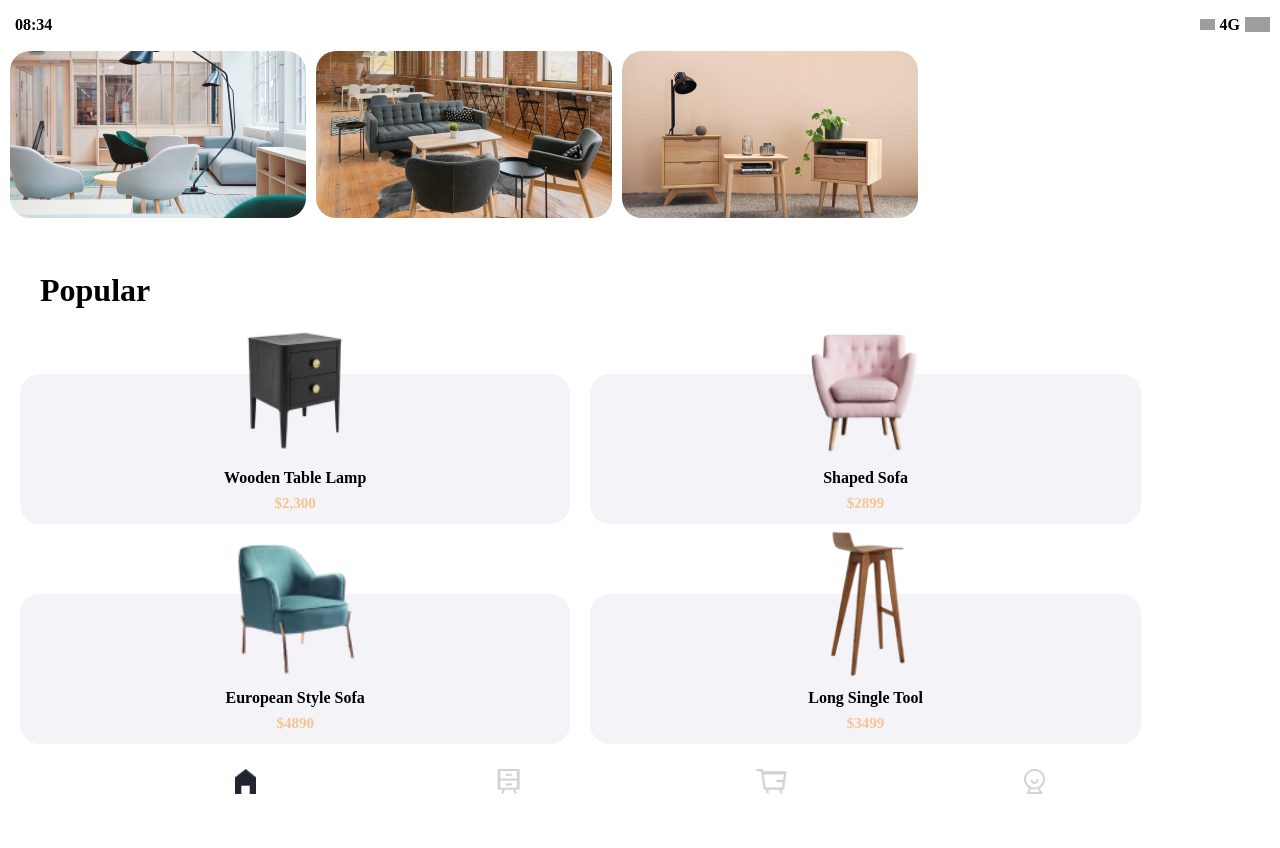
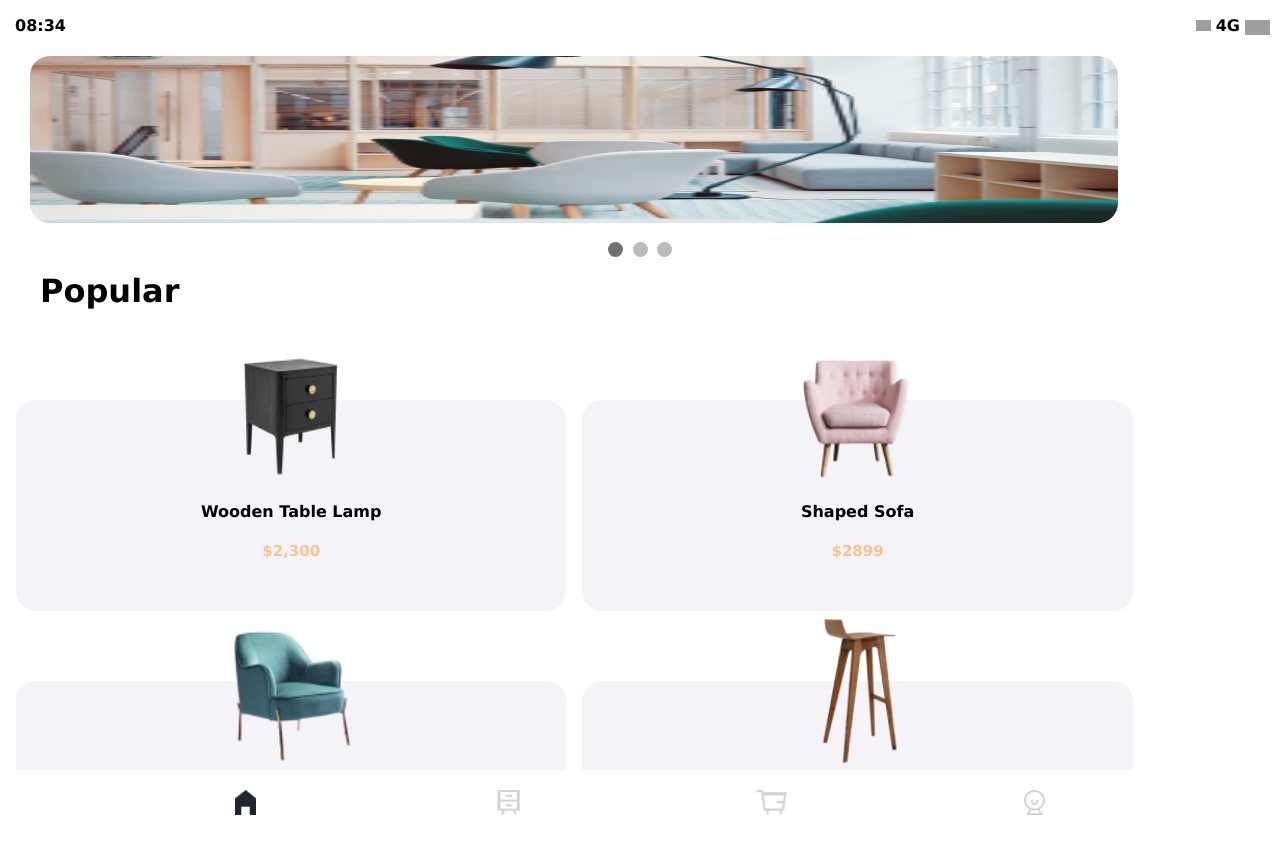
Before and after one commit to ManojGokina/test-design, a plain HTML site: page index.html in a window 1280 px wide. Before the commit the page ends 814 px from the top, so only its background shows below. Drawn offline with Linux system fonts and the light colour scheme; grey boxes are pictures that could not be loaded.

Commit message:
UI changes.

```diff
--- a/index.html
+++ b/index.html
@@ -5,7 +5,6 @@
     <meta http-equiv="X-UA-Compatible" content="IE=edge" />
     <meta name="viewport" content="width=device-width, initial-scale=1.0" />
     <link rel="stylesheet" href="style.css" />
-    <!-- <script src="script.js" defer></script> -->
     <title>Document</title>
   </head>
   <body>
@@ -28,36 +27,70 @@
         />
       </div>
     </header>
-    <section aria-label="Newest Photos">
-      <div class="carousel">
-        <ul class="data">
-          <li class="slide">
+    <div class="slideshow-container">
+      <div class="mySlides fade">
         <img
           src="./images/image 102.png"
-              alt="Nature Image #1"
+          style="width: 100%"
           class="slideImage"
         />
-          </li>
-          <li class="slide">
+      </div>
+
+      <div class="mySlides fade">
         <img
           src="./images/image 103.png"
-              alt="Nature Image #2"
+          style="width: 100%"
           class="slideImage"
         />
-          </li>
-          <li class="slide">
+      </div>
+
+      <div class="mySlides fade">
         <img
           src="./images/image 104.png"
-              alt="Nature Image #3"
+          style="width: 100%"
           class="slideImage"
         />
-          </li>
-        </ul>
       </div>
-    </section>
+    </div>
+    <br />
+
+    <div style="text-align: center">
+      <span class="dot" onclick="currentSlide(1)"></span>
+      <span class="dot" onclick="currentSlide(2)"></span>
+      <span class="dot" onclick="currentSlide(3)"></span>
+    </div>
 
     <div class="container">
       <h1>Popular</h1>
+      <div class="list">
+        <div class="row__container" id="itemBody">
+          <div class="itemsContaner">
+            <img src="./images/image 98.png" alt="item image" class="itemImage" />
+            <h2>Wooden Table Lamp</h2>
+            <h3>$2,300</h3>
+          </div>
+          <div class="itemsContaner">
+            <img src="./images/image 89.png" alt="item image" class="itemImage" />
+            <h2>Shaped Sofa</h2>
+            <h3>$2899</h3>
+          </div>
+        </div>
+        <div class="row__container">
+          <div class="itemsContaner">
+            <img
+              src="./images/Frame 8458 1.png"
+              alt="item image"
+              class="itemImage"
+            />
+            <h2>European Style Sofa</h2>
+            <h3>$4890</h3>
+          </div>
+          <div class="itemsContaner">
+            <img src="./images/image 95.png" alt="item image" class="itemImage" />
+            <h2>Long Single Tool</h2>
+            <h3>$3499</h3>
+          </div>
+        </div>
         <div class="row__container">
           <div class="itemsContaner">
             <img src="./images/image 98.png" alt="item image" class="itemImage" />
@@ -86,12 +119,28 @@
             <h3>$3499</h3>
           </div>
         </div>
+        <div class="row__container">
+          <div class="itemsContaner">
+            <img src="./images/image 98.png" alt="item image" class="itemImage" />
+            <h2>Wooden Table Lamp</h2>
+            <h3>$2,300</h3>
+          </div>
+          <div class="itemsContaner">
+            <img src="./images/image 89.png" alt="item image" class="itemImage" />
+            <h2>Shaped Sofa</h2>
+            <h3>$2899</h3>
+          </div>
+        </div>
+
+      </div>
+
     </div>
     <div class="footer">
-        <img src="./images/Vector 178.png" alt="logo" class="footer__image">
-        <img src="./images/Vector 179.png" alt="logo" class="footer__image">
-        <img src="./images/Vector 180.png" alt="logo" class="footer__image">
-        <img src="./images/Vector 181.png" alt="logo" class="footer__image">
+      <img src="./images/Vector 178.png" alt="logo" class="footer__image" />
+      <img src="./images/Vector 179.png" alt="logo" class="footer__image" />
+      <img src="./images/Vector 180.png" alt="logo" class="footer__image" />
+      <img src="./images/Vector 181.png" alt="logo" class="footer__image" />
     </div>
   </body>
+  <script src="./script.js"></script>
 </html>
--- /dev/null
+++ b/script.js
@@ -0,0 +1,31 @@
+
+var slideIndex = 1;
+showSlides(slideIndex);
+
+function plusSlides(n) {
+  showSlides((slideIndex += n));
+}
+
+function currentSlide(n) {
+  showSlides((slideIndex = n));
+}
+
+function showSlides(n) {
+  var i;
+  var slides = document.getElementsByClassName("mySlides");
+  var dots = document.getElementsByClassName("dot");
+  if (n > slides.length) {
+    slideIndex = 1;
+  }
+  if (n < 1) {
+    slideIndex = slides.length;
+  }
+  for (i = 0; i < slides.length; i++) {
+    slides[i].style.display = "none";
+  }
+  for (i = 0; i < dots.length; i++) {
+    dots[i].className = dots[i].className.replace(" active", "");
+  }
+  slides[slideIndex - 1].style.display = "block";
+  dots[slideIndex - 1].className += " active";
+}
--- a/style.css
+++ b/style.css
@@ -1,107 +1,148 @@
-*,
-*::before,
-*::after {
+* {
   box-sizing: border-box;
 }
-
 body {
+  font-family: Verdana, sans-serif;
   margin: 0;
 }
-header{
+.mySlides {
+  display: none;
+}
+img {
+  vertical-align: middle;
+}
+
+.slideshow-container {
+  position: relative;
+  margin-left: 30px;
+  margin-top: 5px;
+  width: 85%;
+}
+
+.dot {
+  cursor: pointer;
+  height: 15px;
+  width: 15px;
+  margin: 0 2px;
+  background-color: #bbb;
+  border-radius: 50%;
+  display: inline-block;
+  transition: background-color 0.6s ease;
+}
+
+.active,
+.dot:hover {
+  background-color: #717171;
+}
+.fade {
+  -webkit-animation-name: fade;
+  -webkit-animation-duration: 1.5s;
+  animation-name: fade;
+  animation-duration: 1.5s;
+}
+
+@-webkit-keyframes fade {
+  from {
+    opacity: 0.4;
+  }
+  to {
+    opacity: 1;
+  }
+}
+
+@keyframes fade {
+  from {
+    opacity: 0.4;
+  }
+  to {
+    opacity: 1;
+  }
+}
+
+header {
   display: flex;
   justify-content: space-between;
   margin-left: 10px;
   margin-right: 10px;
 }
-.header_text{
+.header_text {
   font-weight: 600;
   margin-left: 5px;
   margin-right: 5px;
 }
-.info{
+.info {
   display: flex;
 }
-.network{
+.network {
   height: 11px;
   width: 15px;
-    margin-top: 19px;
+  margin-top: 20px;
 }
-.battery{
+.battery {
   height: 15px;
   width: 25px;
-    margin-top: 17px;
+  margin-top: 20px;
 }
-.carousel {
-  width: 100%;
-  height: 30vh;
-  position: relative;
-  margin-top: -15px;
-}
-.carousel-button.next {
-  right: 1rem;
-}
-
 .slideImage {
   height: 167px;
   width: 296px;
   border-radius: 20px;
 }
 
-.data {
-  list-style-type: none;
-  display: flex;
-  overflow-x: scroll;
-  overflow-y: hidden;
-  margin-left: -40px;
-}
-.data::-webkit-scrollbar {
-  display: none;
-}
-
 .slide {
   margin-left: 10px;
 }
-.container{
-    margin-top: -40px;
+.container {
+  margin-top: -10px;
 }
-.itemImage{
+.list{
+  overflow: auto;
+  height: 443px;
+}
+.itemImage {
   height: 150px;
   width: 150px;
   object-fit: contain;
   margin-top: -65px;
 }
-.row__container{
+.row__container {
   display: flex;
 }
-.itemsContaner{
+.itemsContaner {
   text-align: center;
   width: 43%;
-    line-height: 10px;
+  line-height: 25px;
   background-color: #f4f4f8;
   border-radius: 20px;
-    height: 150px;
+  height: 211px;
   margin-top: 70px;
-    margin-left:20px;
+  margin-left: 16px;
 }
-h1{
+h1 {
   margin-left: 40px;
-    margin-bottom: -5px;
+  margin-bottom: 20px;
 }
-h2{
+h2 {
   font-size: 16px;
 }
-h3{
+h3 {
   font-size: 15px;
-    color:#F7C390;
+  color: #f7c390;
 }
-.footer{
+.footer {
   margin-top: 25px;
+  position: fixed;
+  bottom: 0;
   margin-bottom: 20px;
   display: flex;
   justify-content: space-evenly;
+  position: sticky;
+  height: 30px;
+  background-color: white;
 }
-.footer__image{
+.footer__image {
   height: 25px;
   width: 35px;
+  margin-top: 20px;
   object-fit: contain;
 }
```
Lines whose indentation alone changed are shown as unchanged.
